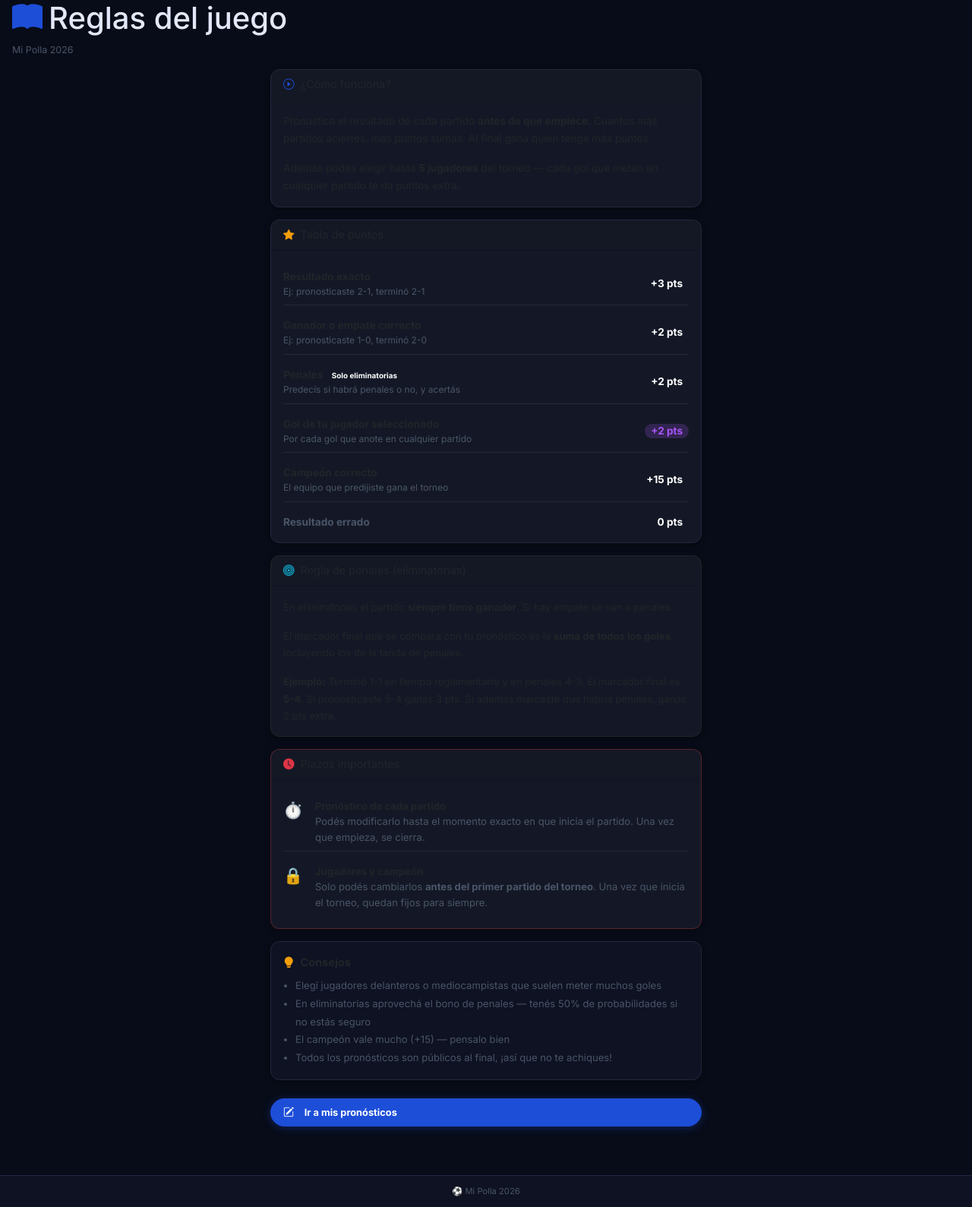
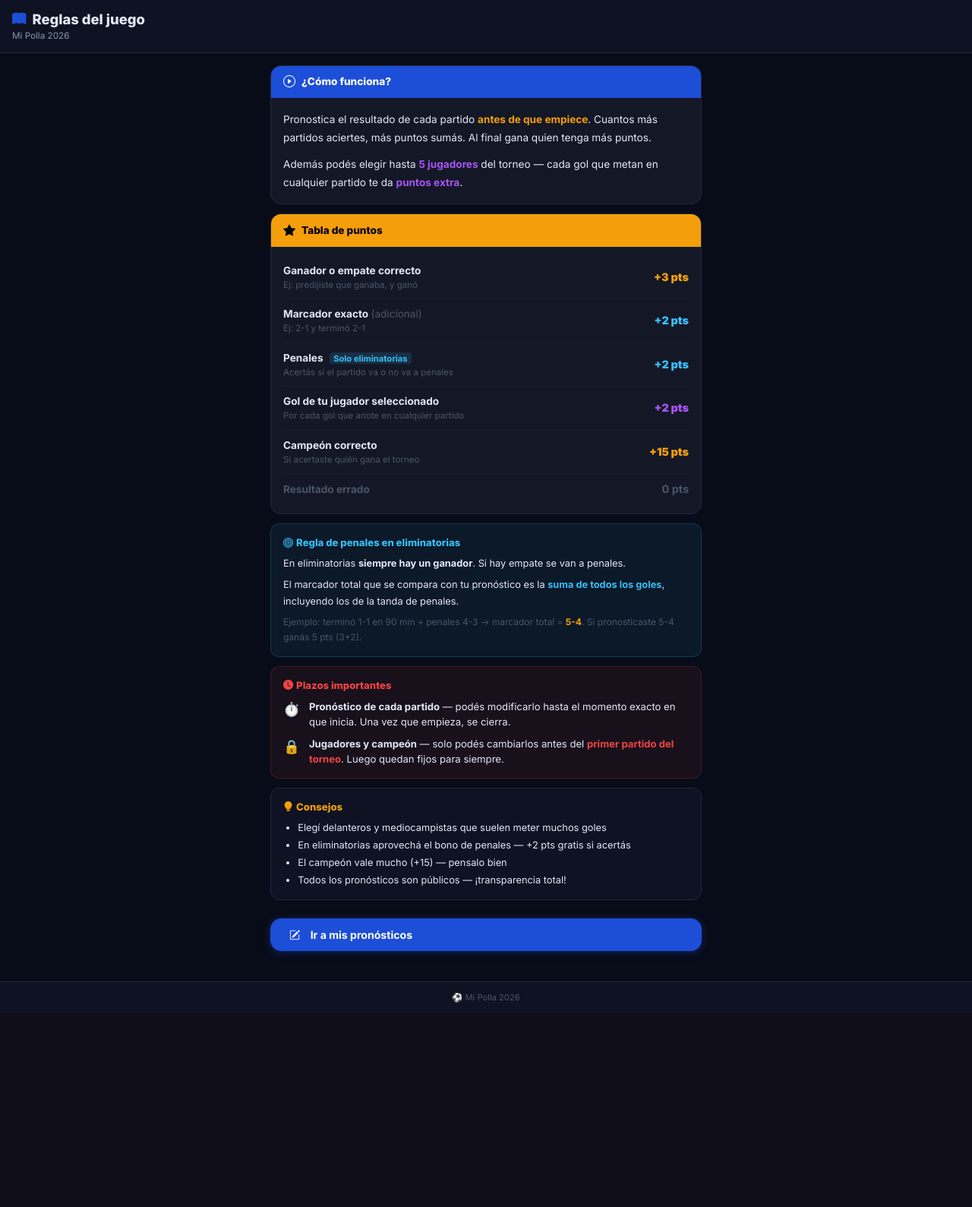
Before and after one commit to crismarbiker/mipolla, a Django app: page /reglas/ in a window 1280 px wide. Shown: the part 57-1646 px from the top of the page at 76% size. After the commit the page ends 1377 px from the top, so only its background shows below. Run offline with Django 5.2, Linux system fonts and the light colour scheme; the visitor is signed in with stand-in values (Sample User, id 1); data comes from the database, SQL or seed files in the repository.

Commit message:
fix: reglas/pronosticos contrast, home to landing, nginx case redirect

```diff
--- a/polla/views.py
+++ b/polla/views.py
@@ -56,10 +56,11 @@ def _es_admin(user):
     return user.is_staff
 
 
-@login_required
 def home(request):
-    # Home IS the ranking
-    return redirect('polla:ranking')
+    # Authenticated → ranking | Not authenticated → landing page
+    if request.user.is_authenticated:
+        return redirect('polla:ranking')
+    return redirect('landing')
 
 
 @login_required
--- a/templates/polla/reglas.html
+++ b/templates/polla/reglas.html
@@ -2,119 +2,138 @@
 {% block title %}Reglas — {{ torneo.nombre }} {{ torneo.temporada }}{% endblock %}
 
 {% block content %}
-<div class="page-hero px-3">
-  <h1><i class="bi bi-book-fill me-2" style="color:var(--primary);"></i>Reglas del juego</h1>
-  <p class="text-muted mb-0" style="font-size:.78rem;">{{ torneo.nombre }} {{ torneo.temporada }}</p>
+<div class="page-header">
+  <h1 class="page-title"><i class="bi bi-book-fill me-2" style="color:var(--primary);"></i>Reglas del juego</h1>
+  <p class="page-sub">{{ torneo.nombre }} {{ torneo.temporada }}</p>
 </div>
 
 <div class="px-3 py-3" style="max-width:600px;margin:0 auto;">
 
-  <!-- How to play -->
-  <div class="card mb-3">
-    <div class="card-header"><i class="bi bi-play-circle me-2 text-primary"></i>¿Cómo funciona?</div>
-    <div class="card-body p-3" style="font-size:.85rem;line-height:1.7;">
-      <p>Pronostica el resultado de cada partido <strong>antes de que empiece</strong>. Cuantos más partidos aciertes, más puntos sumás. Al final gana quien tenga más puntos.</p>
-      <p class="mb-0">Además podés elegir hasta <strong>5 jugadores</strong> del torneo — cada gol que metan en cualquier partido te da puntos extra.</p>
+  <!-- How it works -->
+  <div style="background:var(--card);border:1px solid var(--border);border-radius:14px;margin-bottom:.75rem;overflow:hidden;">
+    <div style="background:var(--primary);padding:.55rem 1rem;display:flex;align-items:center;gap:.5rem;">
+      <i class="bi bi-play-circle" style="color:#fff;font-size:1rem;"></i>
+      <span style="color:#fff;font-weight:800;font-size:.85rem;">¿Cómo funciona?</span>
+    </div>
+    <div style="padding:1rem;color:var(--text);font-size:.85rem;line-height:1.8;">
+      <p style="margin-bottom:.6rem;">
+        Pronostica el resultado de cada partido <strong style="color:var(--gold);">antes de que empiece</strong>.
+        Cuantos más partidos aciertes, más puntos sumás. Al final gana quien tenga más puntos.
+      </p>
+      <p style="margin:0;">
+        Además podés elegir hasta <strong style="color:#a855f7;">5 jugadores</strong> del torneo —
+        cada gol que metan en cualquier partido te da <strong style="color:#a855f7;">puntos extra</strong>.
+      </p>
     </div>
   </div>
 
-  <!-- Scoring -->
-  <div class="card mb-3">
-    <div class="card-header"><i class="bi bi-star-fill me-2 text-gold"></i>Tabla de puntos</div>
-    <div class="card-body p-3">
-      <div class="d-flex flex-column gap-2" style="font-size:.85rem;">
-        <div class="d-flex justify-content-between align-items-center py-2" style="border-bottom:1px solid var(--border);">
+  <!-- Scoring table -->
+  <div style="background:var(--card);border:1px solid var(--border);border-radius:14px;margin-bottom:.75rem;overflow:hidden;">
+    <div style="background:var(--gold);padding:.55rem 1rem;display:flex;align-items:center;gap:.5rem;">
+      <i class="bi bi-star-fill" style="color:#000;font-size:1rem;"></i>
+      <span style="color:#000;font-weight:800;font-size:.85rem;">Tabla de puntos</span>
+    </div>
+    <div style="padding:.75rem 1rem;">
+
+      {% for item in scoring_rows %}{% endfor %}
+
+      <div style="display:flex;justify-content:space-between;align-items:center;padding:.55rem 0;border-bottom:1px solid var(--border-s);">
         <div>
-            <div class="fw-bold">Resultado exacto</div>
-            <div class="text-muted" style="font-size:.75rem;">Ej: pronosticaste 2-1, terminó 2-1</div>
+          <div style="font-weight:700;color:var(--text);font-size:.85rem;">Ganador o empate correcto</div>
+          <div style="font-size:.72rem;color:var(--muted);">Ej: predijiste que ganaba, y ganó</div>
         </div>
-          <span class="badge badge-success" style="font-size:.85rem;">+3 pts</span>
+        <span style="font-weight:900;color:var(--gold);font-size:.9rem;white-space:nowrap;margin-left:.75rem;">+3 pts</span>
       </div>
-        <div class="d-flex justify-content-between align-items-center py-2" style="border-bottom:1px solid var(--border);">
+
+      <div style="display:flex;justify-content:space-between;align-items:center;padding:.55rem 0;border-bottom:1px solid var(--border-s);">
         <div>
-            <div class="fw-bold">Ganador o empate correcto</div>
-            <div class="text-muted" style="font-size:.75rem;">Ej: pronosticaste 1-0, terminó 2-0</div>
+          <div style="font-weight:700;color:var(--text);font-size:.85rem;">Marcador exacto <span style="color:var(--muted);font-weight:400;">(adicional)</span></div>
+          <div style="font-size:.72rem;color:var(--muted);">Ej: 2-1 y terminó 2-1</div>
         </div>
-          <span class="badge badge-gold" style="font-size:.85rem;">+2 pts</span>
+        <span style="font-weight:900;color:var(--info);font-size:.9rem;white-space:nowrap;margin-left:.75rem;">+2 pts</span>
       </div>
-        <div class="d-flex justify-content-between align-items-center py-2" style="border-bottom:1px solid var(--border);">
+
+      <div style="display:flex;justify-content:space-between;align-items:center;padding:.55rem 0;border-bottom:1px solid var(--border-s);">
         <div>
-            <div class="fw-bold">Penales <span class="badge badge-muted">Solo eliminatorias</span></div>
-            <div class="text-muted" style="font-size:.75rem;">Predecís si habrá penales o no, y acertás</div>
+          <div style="font-weight:700;color:var(--text);font-size:.85rem;">Penales <span style="background:rgba(56,189,248,.15);color:var(--info);border-radius:4px;padding:.05rem .35rem;font-size:.7rem;font-weight:700;margin-left:.3rem;">Solo eliminatorias</span></div>
+          <div style="font-size:.72rem;color:var(--muted);">Acertás si el partido va o no va a penales</div>
         </div>
-          <span class="badge badge-info" style="font-size:.85rem;">+2 pts</span>
+        <span style="font-weight:900;color:var(--info);font-size:.9rem;white-space:nowrap;margin-left:.75rem;">+2 pts</span>
       </div>
-        <div class="d-flex justify-content-between align-items-center py-2" style="border-bottom:1px solid var(--border);">
+
+      <div style="display:flex;justify-content:space-between;align-items:center;padding:.55rem 0;border-bottom:1px solid var(--border-s);">
         <div>
-            <div class="fw-bold">Gol de tu jugador seleccionado</div>
-            <div class="text-muted" style="font-size:.75rem;">Por cada gol que anote en cualquier partido</div>
+          <div style="font-weight:700;color:var(--text);font-size:.85rem;">Gol de tu jugador seleccionado</div>
+          <div style="font-size:.72rem;color:var(--muted);">Por cada gol que anote en cualquier partido</div>
         </div>
-          <span class="badge" style="background:rgba(168,85,247,.2);color:#a855f7;font-size:.85rem;">+2 pts</span>
+        <span style="font-weight:900;color:#a855f7;font-size:.9rem;white-space:nowrap;margin-left:.75rem;">+2 pts</span>
       </div>
-        <div class="d-flex justify-content-between align-items-center py-2" style="border-bottom:1px solid var(--border);">
+
+      <div style="display:flex;justify-content:space-between;align-items:center;padding:.55rem 0;border-bottom:1px solid var(--border-s);">
         <div>
-            <div class="fw-bold">Campeón correcto</div>
-            <div class="text-muted" style="font-size:.75rem;">El equipo que predijiste gana el torneo</div>
+          <div style="font-weight:700;color:var(--text);font-size:.85rem;">Campeón correcto</div>
+          <div style="font-size:.72rem;color:var(--muted);">Si acertaste quién gana el torneo</div>
         </div>
-          <span class="badge badge-gold" style="font-size:.85rem;">+15 pts</span>
+        <span style="font-weight:900;color:var(--gold);font-size:.9rem;white-space:nowrap;margin-left:.75rem;">+15 pts</span>
       </div>
-        <div class="d-flex justify-content-between align-items-center pt-2">
-          <div>
-            <div class="fw-bold text-muted">Resultado errado</div>
+
+      <div style="display:flex;justify-content:space-between;align-items:center;padding:.55rem 0;">
+        <div style="font-weight:700;color:var(--muted);font-size:.85rem;">Resultado errado</div>
+        <span style="font-weight:700;color:var(--muted);font-size:.9rem;">0 pts</span>
       </div>
-          <span class="badge badge-muted" style="font-size:.85rem;">0 pts</span>
-        </div>
-      </div>
+
     </div>
   </div>
 
-  <!-- Penalty rule detail -->
-  <div class="card mb-3" style="border-color:var(--info-dim) !important;">
-    <div class="card-header"><i class="bi bi-bullseye me-2 text-info"></i>Regla de penales (eliminatorias)</div>
-    <div class="card-body p-3" style="font-size:.82rem;line-height:1.7;">
-      <p>En eliminatorias el partido <strong>siempre tiene ganador</strong>. Si hay empate se van a penales.</p>
-      <p>El marcador final que se compara con tu pronóstico es la <strong>suma de todos los goles</strong>, incluyendo los de la tanda de penales.</p>
-      <p class="mb-0"><strong>Ejemplo:</strong> Terminó 1-1 en tiempo reglamentario y en penales 4-3. El marcador final es <strong>5-4</strong>. Si pronosticaste 5-4 ganás 3 pts. Si además marcaste que habría penales, ganás 2 pts extra.</p>
+  <!-- Penalty detail -->
+  <div style="background:rgba(56,189,248,.07);border:1px solid rgba(56,189,248,.2);border-radius:12px;padding:.875rem 1rem;margin-bottom:.75rem;">
+    <div style="font-weight:800;color:var(--info);font-size:.82rem;margin-bottom:.4rem;">
+      <i class="bi bi-bullseye me-1"></i>Regla de penales en eliminatorias
+    </div>
+    <div style="font-size:.8rem;color:var(--text);line-height:1.7;">
+      <p style="margin-bottom:.4rem;">En eliminatorias <strong style="color:var(--text);">siempre hay un ganador</strong>. Si hay empate se van a penales.</p>
+      <p style="margin:0;">El marcador total que se compara con tu pronóstico es la <strong style="color:var(--info);">suma de todos los goles</strong>, incluyendo los de la tanda de penales.</p>
+      <p style="margin:.4rem 0 0;font-size:.75rem;color:var(--muted);">
+        Ejemplo: terminó 1-1 en 90 min + penales 4-3 → marcador total = <strong style="color:var(--gold);">5-4</strong>. Si pronosticaste 5-4 ganás 5 pts (3+2).
+      </p>
     </div>
   </div>
 
   <!-- Deadlines -->
-  <div class="card mb-3" style="border-color:rgba(239,68,68,.3) !important;">
-    <div class="card-header"><i class="bi bi-clock-fill me-2 text-danger"></i>Plazos importantes</div>
-    <div class="card-body p-3">
-      <div class="d-flex flex-column gap-2" style="font-size:.82rem;">
-        <div class="d-flex gap-3 py-2 align-items-start" style="border-bottom:1px solid var(--border);">
-          <span style="font-size:1.3rem;flex-shrink:0;">⏱️</span>
-          <div>
-            <div class="fw-bold">Pronóstico de cada partido</div>
-            <div class="text-muted">Podés modificarlo hasta el momento exacto en que inicia el partido. Una vez que empieza, se cierra.</div>
+  <div style="background:rgba(239,68,68,.07);border:1px solid rgba(239,68,68,.2);border-radius:12px;padding:.875rem 1rem;margin-bottom:.75rem;">
+    <div style="font-weight:800;color:var(--red);font-size:.82rem;margin-bottom:.5rem;">
+      <i class="bi bi-clock-fill me-1"></i>Plazos importantes
+    </div>
+    <div style="display:flex;flex-direction:column;gap:.5rem;font-size:.82rem;">
+      <div style="display:flex;gap:.75rem;align-items:flex-start;">
+        <span style="font-size:1.1rem;flex-shrink:0;">⏱️</span>
+        <div style="color:var(--text);">
+          <strong>Pronóstico de cada partido</strong> — podés modificarlo hasta el momento exacto en que inicia. Una vez que empieza, se cierra.
         </div>
       </div>
-        <div class="d-flex gap-3 py-2 align-items-start">
-          <span style="font-size:1.3rem;flex-shrink:0;">🔒</span>
-          <div>
-            <div class="fw-bold">Jugadores y campeón</div>
-            <div class="text-muted">Solo podés cambiarlos <strong>antes del primer partido del torneo</strong>. Una vez que inicia el torneo, quedan fijos para siempre.</div>
-          </div>
+      <div style="display:flex;gap:.75rem;align-items:flex-start;">
+        <span style="font-size:1.1rem;flex-shrink:0;">🔒</span>
+        <div style="color:var(--text);">
+          <strong>Jugadores y campeón</strong> — solo podés cambiarlos antes del <strong style="color:var(--red);">primer partido del torneo</strong>. Luego quedan fijos para siempre.
         </div>
       </div>
     </div>
   </div>
 
   <!-- Tips -->
-  <div class="card mb-4" style="background:var(--surface) !important;">
-    <div class="card-body p-3">
-      <div class="fw-bold mb-2"><i class="bi bi-lightbulb-fill me-2 text-gold"></i>Consejos</div>
-      <ul class="mb-0 ps-3" style="font-size:.82rem;line-height:1.8;color:var(--muted);">
-        <li>Elegí jugadores delanteros o mediocampistas que suelen meter muchos goles</li>
-        <li>En eliminatorias aprovechá el bono de penales — tenés 50% de probabilidades si no estás seguro</li>
+  <div style="background:var(--surface);border:1px solid var(--border);border-radius:12px;padding:.875rem 1rem;margin-bottom:1.5rem;">
+    <div style="font-weight:800;color:var(--gold);font-size:.82rem;margin-bottom:.4rem;">
+      <i class="bi bi-lightbulb-fill me-1"></i>Consejos
+    </div>
+    <ul style="margin:0;padding-left:1.2rem;font-size:.8rem;line-height:1.8;color:var(--text);">
+      <li>Elegí delanteros y mediocampistas que suelen meter muchos goles</li>
+      <li>En eliminatorias aprovechá el bono de penales — +2 pts gratis si acertás</li>
       <li>El campeón vale mucho (+15) — pensalo bien</li>
-        <li>Todos los pronósticos son públicos al final, ¡así que no te achiques!</li>
+      <li>Todos los pronósticos son públicos — ¡transparencia total!</li>
     </ul>
   </div>
-  </div>
 
-  <a href="{% url 'polla:pronosticos' %}" class="btn btn-primary w-100 mb-4">
+  <a href="{% url 'polla:pronosticos' %}" class="btn btn-primary w-100 btn-lg">
     <i class="bi bi-pencil-square me-2"></i>Ir a mis pronósticos
   </a>
 
```
Also changed, not shown: templates/polla/pronosticos.html (+21 -21 lines). Lines whose indentation alone changed are shown as unchanged.
